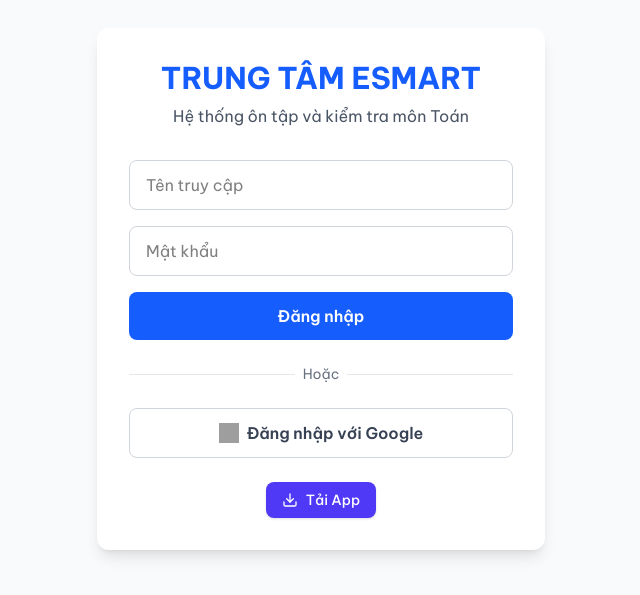
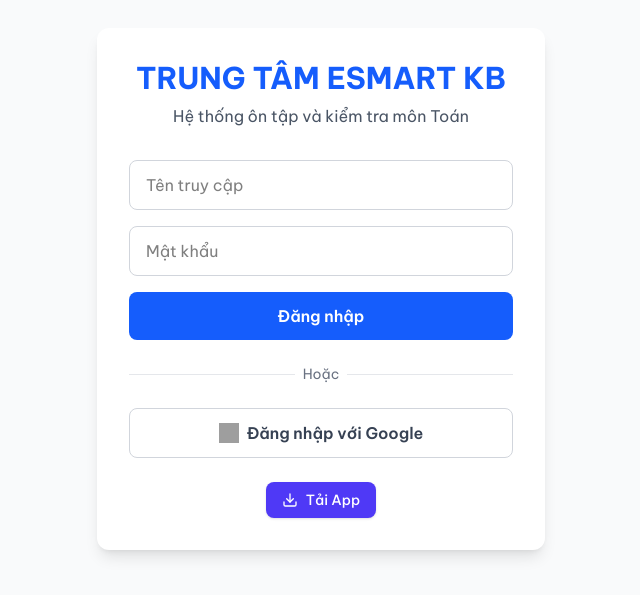
Before and after one commit to quanlaogialata-prog/ESMART-TOAN-HOC-PRO, a React (Vite) app: page /login in a window 1280 px wide. Shown: the part 111-706 px from the top of the page, without its empty margins (319-959 px from the left). Built offline with nearby package versions, Linux system fonts and the light colour scheme; no server answers; grey boxes are pictures that could not be loaded.

Commit message:
chore: rename application to ESMART KB
Update application name across UI components, meta tags, and manifest files to reflect the branding change.

```diff
--- a/index.html
+++ b/index.html
@@ -6,9 +6,9 @@
 
     <meta charset="UTF-8" />
     <meta name="viewport" content="width=device-width, initial-scale=1.0" />
-    <title>Trung tâm ESMART</title>
+    <title>Trung tâm ESMART KB</title>
     <meta name="description" content="Ứng dụng ôn tập và kiểm tra môn toán theo chương trình giáo dục phổ thông. Hỗ trợ quản lý lớp học, bài tập trắc nghiệm và tự luận, tính điểm tự động." />
-    <meta property="og:title" content="Trung tâm ESMART" />
+    <meta property="og:title" content="Trung tâm ESMART KB" />
     <meta property="og:description" content="Ứng dụng ôn tập và kiểm tra môn toán theo chương trình giáo dục phổ thông. Hỗ trợ quản lý lớp học, bài tập trắc nghiệm và tự luận, tính điểm tự động." />
     <meta property="og:type" content="website" />
     <meta name="twitter:card" content="summary_large_image" />
--- a/metadata.json
+++ b/metadata.json
@@ -1,5 +1,5 @@
 {
-  "name": "Trung tâm ESMART",
+  "name": "Trung tâm ESMART KB",
   "description": "Ứng dụng ôn tập và kiểm tra môn toán theo chương trình giáo dục phổ thông. Hỗ trợ quản lý lớp học, bài tập trắc nghiệm và tự luận, tính điểm tự động.",
   "requestFramePermissions": [],
   "majorCapabilities": [
--- a/src/components/ExportStudentAccountsModal.tsx
+++ b/src/components/ExportStudentAccountsModal.tsx
@@ -154,7 +154,7 @@
 
   // Copy helper
   const handleCopyAccount = (student: any) => {
-    const text = `Tài khoản học sinh: ${student.fullName} | Lớp: ${student.className}\nTên đăng nhập: ${student.username}\nMật khẩu: ${student.rawPassword || '••••••'}\nWebsite: ESmart`;
+    const text = `Tài khoản học sinh: ${student.fullName} | Lớp: ${student.className}\nTên đăng nhập: ${student.username}\nMật khẩu: ${student.rawPassword || '••••••'}\nWebsite: ESmart KB`;
     navigator.clipboard.writeText(text);
     setCopiedId(student.id);
     setTimeout(() => setCopiedId(null), 2000);
@@ -170,10 +170,10 @@
       const gradeStr = classStudents[0]?.grade ? `Khối ${classStudents[0].grade}` : '';
 
       const rows: any[][] = [
-        ['TRUNG TÂM ESMART - HỆ THỐNG ÔN TẬP VÀ KIỂM TRA MÔN TOÁN'],
+        ['TRUNG TÂM ESMART KB - HỆ THỐNG ÔN TẬP VÀ KIỂM TRA MÔN TOÁN'],
         [`DANH SÁCH TÀI KHOẢN HỌC SINH - LỚP ${selectedClass.toUpperCase()}`],
         [`Thông tin: ${gradeStr} | Sĩ số: ${classStudents.length} học sinh | Ngày xuất: ${new Date().toLocaleDateString('vi-VN')}`],
-        ['Địa chỉ đăng nhập: Hệ thống ESmart (Đăng nhập bằng Tên đăng nhập hoặc Email)'],
+        ['Địa chỉ đăng nhập: Hệ thống ESmart KB (Đăng nhập bằng Tên đăng nhập hoặc Email)'],
         [], // blank line
         [
           'STT',
@@ -200,7 +200,7 @@
           stu.rawPassword,
           stu.parentPhone,
           stu.createdAt,
-          'Nhập Tên đăng nhập & Mật khẩu trên app ESmart'
+          'Nhập Tên đăng nhập & Mật khẩu trên app ESmart KB'
         ]);
       });
 
@@ -229,7 +229,7 @@
       // Export ALL classes: Create Summary Sheet + Individual Sheet for each Class!
       // 1. Summary Sheet
       const summaryRows: any[][] = [
-        ['TRUNG TÂM ESMART - HỆ THỐNG ÔN TẬP VÀ KIỂM TRA MÔN TOÁN'],
+        ['TRUNG TÂM ESMART KB - HỆ THỐNG ÔN TẬP VÀ KIỂM TRA MÔN TOÁN'],
         ['TỔNG HỢP DANH SÁCH TÀI KHOẢN HỌC SINH TOÀN TRUNG TÂM'],
         [`Tổng số học sinh: ${formattedStudents.length} | Ngày xuất: ${new Date().toLocaleDateString('vi-VN')}`],
         [],
@@ -280,7 +280,7 @@
         if (clsStudents.length === 0) return;
 
         const clsRows: any[][] = [
-          ['TRUNG TÂM ESMART - HỆ THỐNG ÔN TẬP VÀ KIỂM TRA MÔN TOÁN'],
+          ['TRUNG TÂM ESMART KB - HỆ THỐNG ÔN TẬP VÀ KIỂM TRA MÔN TOÁN'],
           [`DANH SÁCH TÀI KHOẢN HỌC SINH - LỚP ${cls.name.toUpperCase()}`],
           [`Khối: ${cls.grade} | Sĩ số: ${clsStudents.length} học sinh | Ngày xuất: ${new Date().toLocaleDateString('vi-VN')}`],
           [],
@@ -493,7 +493,7 @@
 
               {/* Print Header (Only visible when printing) */}
               <div className="hidden print:block p-4 text-center border-b border-gray-300 mb-4">
-                <h2 className="text-lg font-bold uppercase text-gray-900">TRUNG TÂM ESMART - HỆ THỐNG TOÁN HỌC</h2>
+                <h2 className="text-lg font-bold uppercase text-gray-900">TRUNG TÂM ESMART KB - HỆ THỐNG TOÁN HỌC</h2>
                 <h3 className="text-base font-bold text-gray-800 mt-1">
                   DANH SÁCH TÀI KHOẢN HỌC SINH {selectedClass !== 'all' ? `- LỚP ${selectedClass.toUpperCase()}` : 'TOÀN TRƯỜNG'}
                 </h3>
@@ -604,7 +604,7 @@
                     <div className="border-b border-gray-100 pb-2 flex items-center justify-between">
                       <div>
                         <div className="text-[10px] font-bold uppercase tracking-wider text-blue-700">
-                          TRUNG TÂM ESMART
+                          TRUNG TÂM ESMART KB
                         </div>
                         <div className="text-xs font-black text-gray-900">
                           THẺ TÀI KHOẢN HỌC TẬP
@@ -644,7 +644,7 @@
 
                     {/* Slip Footer */}
                     <div className="border-t border-gray-100 pt-1.5 text-[9.5px] text-gray-500 text-center leading-snug">
-                      Đăng nhập trên ứng dụng ESmart hoặc web trường. Lưu giữ bảo mật mật khẩu.
+                      Đăng nhập trên ứng dụng ESmart KB hoặc web trường. Lưu giữ bảo mật mật khẩu.
                     </div>
                   </div>
                 ))}
--- a/src/pages/Dashboard.tsx
+++ b/src/pages/Dashboard.tsx
@@ -24,7 +24,7 @@
     <div className="min-h-screen bg-gray-50 flex flex-col">
       <header className="bg-white border-b px-6 py-4 flex flex-col lg:flex-row justify-between items-center gap-4 shrink-0 w-full">
         <div className="w-full lg:w-auto flex justify-center lg:justify-start">
-          <h1 className="text-xl font-bold text-blue-600 tracking-tight">TRUNG TÂM ESMART <span className="text-sm font-medium text-gray-500 ml-2">| {role?.toUpperCase()}</span></h1>
+          <h1 className="text-xl font-bold text-blue-600 tracking-tight">TRUNG TÂM ESMART KB <span className="text-sm font-medium text-gray-500 ml-2">| {role?.toUpperCase()}</span></h1>
         </div>
 
         {(role === 'teacher' || role === 'admin') && (
--- a/src/pages/Login.tsx
+++ b/src/pages/Login.tsx
@@ -39,7 +39,7 @@
     <div className="flex h-screen items-center justify-center bg-gray-50">
       <div className="max-w-md w-full bg-white p-8 rounded-xl shadow-lg text-center">
 
-        <h1 className="text-3xl font-bold text-blue-600 mb-2">TRUNG TÂM ESMART</h1>
+        <h1 className="text-3xl font-bold text-blue-600 mb-2">TRUNG TÂM ESMART KB</h1>
         <p className="text-gray-600 mb-8">Hệ thống ôn tập và kiểm tra môn Toán</p>
 
         {error && (
--- a/src/pages/teacher/ManageOfflineTests.tsx
+++ b/src/pages/teacher/ManageOfflineTests.tsx
@@ -78,7 +78,7 @@
         {/* Left Header */}
         <div className="w-[58%] text-center">
           <div className="font-bold uppercase text-[13px] tracking-wide text-gray-900">
-            {test.schoolName || 'TRUNG TÂM LUYỆN THI ESMART'}
+            {test.schoolName || 'TRUNG TÂM LUYỆN THI ESMART KB'}
           </div>
           <div className="font-semibold text-xs mt-0.5 text-gray-800">
             TỔ CHUYÊN MÔN: {test.subject?.toUpperCase() || 'TOÁN HỌC'}
@@ -665,7 +665,7 @@
 
   // --- FORM STATE FOR CREATE MODAL ---
   // Common exam header configuration
-  const [schoolName, setSchoolName] = useState('TRUNG TÂM LUYỆN THI ESMART');
+  const [schoolName, setSchoolName] = useState('TRUNG TÂM LUYỆN THI ESMART KB');
   const [examHeader, setExamHeader] = useState('ĐỀ KIỂM TRA ĐỊNH KỲ MÔN TOÁN');
   const [examSubject, setExamSubject] = useState('Toán học');
   const [examGrade, setExamGrade] = useState<number>(10);
@@ -1137,7 +1137,7 @@
       // Create new offline test document in Firestore
       const newOfflineTest: Omit<OfflineTest, 'id'> = {
         title: examTitle.trim() || `${selected.title} (Bản in Offline)`,
-        schoolName: schoolName.trim() || 'TRUNG TÂM LUYỆN THI ESMART',
+        schoolName: schoolName.trim() || 'TRUNG TÂM LUYỆN THI ESMART KB',
         examHeader: examHeader.trim() || 'ĐỀ KIỂM TRA ĐỊNH KỲ MÔN TOÁN',
         grade: examGrade,
         subject: examSubject,
@@ -1325,7 +1325,7 @@
 
       const newOfflineTest: Omit<OfflineTest, 'id'> = {
         title: examTitle.trim() || 'Đề thi offline',
-        schoolName: schoolName.trim() || 'TRUNG TÂM LUYỆN THI ESMART',
+        schoolName: schoolName.trim() || 'TRUNG TÂM LUYỆN THI ESMART KB',
         examHeader: examHeader.trim() || 'ĐỀ KIỂM TRA ĐỊNH KỲ MÔN TOÁN',
         grade: examGrade,
         subject: examSubject,
@@ -1869,7 +1869,7 @@
                       type="text"
                       value={schoolName}
                       onChange={e => setSchoolName(e.target.value)}
-                      placeholder="TRUNG TÂM ESMART..."
+                      placeholder="TRUNG TÂM ESMART KB..."
                       className="w-full px-3 py-1.5 bg-white border border-gray-300 rounded-lg text-xs"
                     />
                   </div>
--- a/vite.config.ts
+++ b/vite.config.ts
@@ -76,8 +76,8 @@
         includeAssets: ['favicon.ico', 'apple-touch-icon.png', 'icon.svg'],
         manifest: {
           id: '/',
-          name: 'Trung tâm ESMART',
-          short_name: 'ESMART',
+          name: 'Trung tâm ESMART KB',
+          short_name: 'ESMART KB',
           description: 'Hệ thống ôn tập và kiểm tra môn Toán',
           theme_color: '#ffffff',
           background_color: '#ffffff',
```
